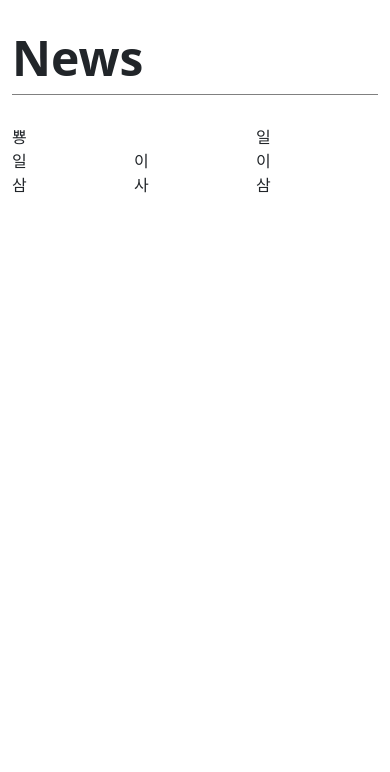
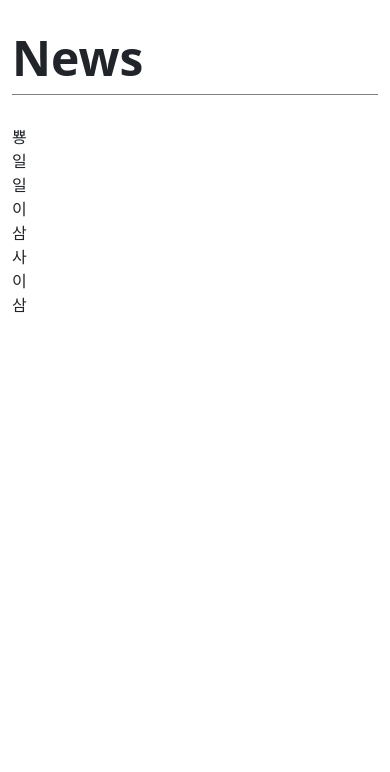
Before and after one commit to Git-Marsh/practice_news, a plain HTML site: page index.html in a window 390 px wide. Shown: the part 72-844 px from the top of the page. Drawn offline with nearby package versions, Linux system fonts and the light colour scheme.

Commit message:
add another grid template

```diff
--- a/style.css
+++ b/style.css
@@ -159,8 +159,30 @@ footer > .container > .terms {
       "s3 s4 d" !important;
   }
 }
-@media screen and (max-width: 559px) {
+@media screen and (max-width: 767px) {
   .buttons {
     display: none;
   }
+  .news-main-part {
+    grid-template-areas:
+      "m m"
+      "b s1"
+      "s2 s3"
+      "s4 s4"
+      "c c"
+      "d d" !important;
+  }
 }
+@media screen and (max-width: 599px) {
+  .news-main-part {
+    grid-template-areas:
+      "m"
+      "b"
+      "s1"
+      "s2"
+      "s3"
+      "s4"
+      "c"
+      "d" !important;
+  }
+}
```
